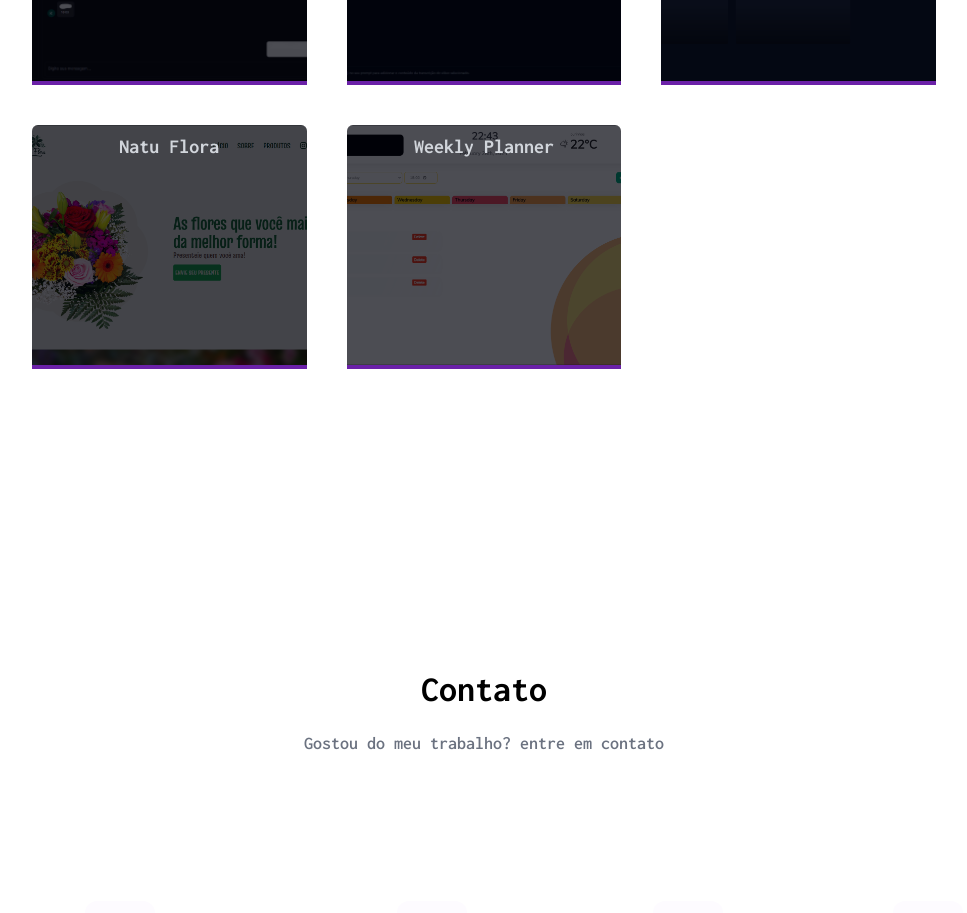
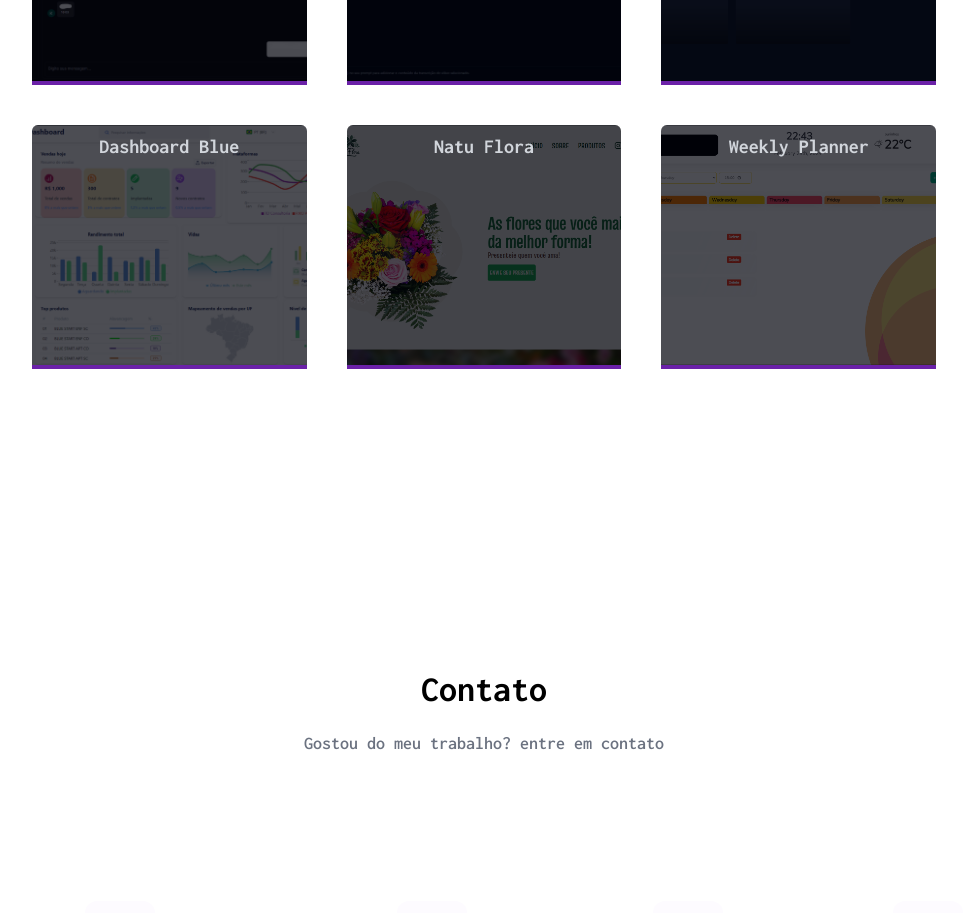
Before and after one commit to lucascmpos/lucascmpos-portfolio, a React (Vite) app: page / in a window 1280 px wide. Shown: the part 6200-7113 px from the top of the page, without its empty margins (156-1123 px from the left). Built offline with nearby package versions, Linux system fonts and the light colour scheme.

Commit message:
feat: add new project

```diff
--- a/src/components/projects.jsx
+++ b/src/components/projects.jsx
@@ -8,6 +8,7 @@ import periWare from "../assets/periwarestore.png";
 import chatNow from "../assets/chatnow.png";
 import uploadAi from "../assets/uploadai.jpeg";
 import expertNotes from "../assets/expertnotes.png";
+import dashBlue from "../assets/dashblue.png";
 import natuFlora from "../assets/natuflora.png";
 import weeklyPlanner from "../assets/weeklyplanner.png";
 import { useSpring, animated } from "react-spring";
@@ -17,6 +18,7 @@ import { CircleChevronUp } from "lucide-react";
 import uploadAiVideo from "../assets/uploadaivideo.mp4";
 import chatNowVideo from "../assets/chatNowVideo.mp4";
 import expertNotesVideo from "../assets/expertnotesvideo.mp4";
+import dashBlueVideo from "../assets/dashbluevideo.mp4";
 import weeklyVideo from "../assets/weeklyplannervideo.mp4";
 import natuFloraVideo from "../assets/natufloravideo.mp4";
 import sharpcutVideo from "../assets/sharpcutvideo.mp4";
@@ -298,7 +300,7 @@ const projectsData = [
     site: "https://uploadai.netlify.app/",
     github: "https://github.com/lucascmpos/NLW-IA",
     linkedin:
-      "https://www.linkedin.com/posts/lucas-campos81_nextlevelweek-nlwia-rocketseat-activity-7108112147938746368-ttOM?utm_source=share&utm_medium=member_desktop",
+      "https://www.linkedin.com/posts/lucas-campos81_realtimechat-frontend-nextjs-activity-7211719833627856896-sxYY?utm_source=share&utm_medium=member_desktop",
     tech: [
       "HTML",
       "CSS",
@@ -370,6 +372,60 @@ const projectsData = [
 
   {
     id: 6,
+    title: "Dashboard Blue",
+    video: dashBlueVideo,
+    image: dashBlue,
+    description: {
+      pt: (
+        <>
+          Este projeto consiste em um dashboard para um teste técnico para a
+          Blue Company. Consiste em vários tipos de gráficos, funcionalidades e
+          responsividade.
+          <br />
+          <br />
+          Funcionalidades:
+          <br />
+          - Responsivo
+          <br />
+          - Gráficos com Recharts
+          <br />- Testes unitários
+        </>
+      ),
+      en: (
+        <>
+          This project consists of a dashboard for a technician test for Blue
+          Company. Consist in various types of charts, functionalities and
+          responsivity.
+          <br />
+          <br />
+          Features:
+          <br />
+          - Responsiveness
+          <br />
+          - Charts with Recharts
+          <br />- Unity tests
+        </>
+      ),
+    },
+    site: "https://dashboard-blue-company.vercel.app/",
+    github: "https://github.com/lucascmpos/desafio-front-end",
+    linkedin:
+      "https://www.linkedin.com/posts/lucas-campos81_dashboard-case-frontend-activity-7210005597247700992-fDCW?utm_source=share&utm_medium=member_desktop",
+    tech: [
+      "HTML",
+      "CSS",
+      "TypeScript",
+      "React.js",
+      "Jest",
+      "Tailwindcss",
+      "MaterialUI",
+      "Recharts",
+      "Figma",
+    ],
+  },
+
+  {
+    id: 7,
     title: "Natu Flora",
     video: natuFloraVideo,
     image: natuFlora,
@@ -411,7 +467,7 @@ const projectsData = [
   },
 
   {
-    id: 7,
+    id: 8,
     title: "Weekly Planner",
     image: weeklyPlanner,
     video: weeklyVideo,
```
Also changed, not shown: src/assets/dashblue.png (added), 1 other file (tests, documents, lock files or other folders).
